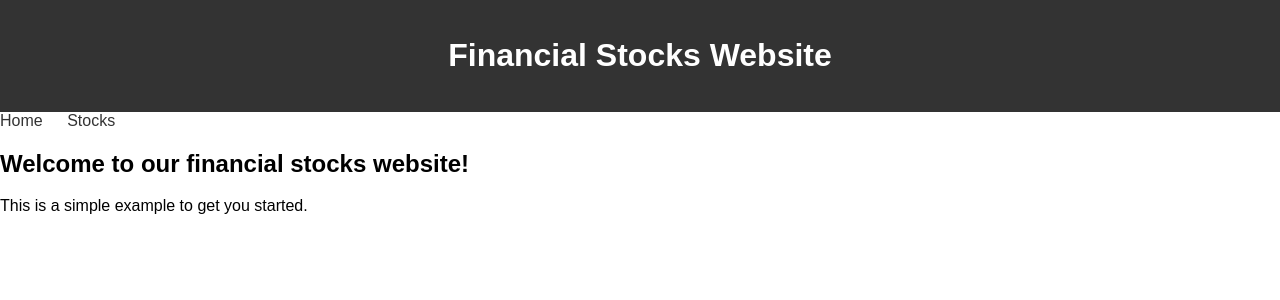
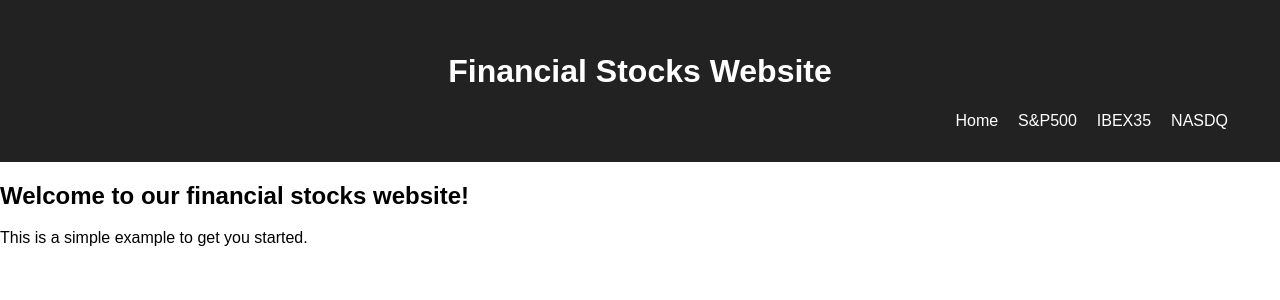
Before and after one commit to ArnauCarol/stock_website, a Flask app: page / in a window 1280 px wide. Shown: the top 300 px of the page. Run offline with Flask 3, Linux system fonts and the light colour scheme.

Commit message:
Diferent pages

```diff
--- a/financial-stocks-website/app.py
+++ b/financial-stocks-website/app.py
@@ -7,11 +7,19 @@ app = Flask(__name__)
 def home():
     return render_template('index.html')
 
-@app.route('/stocks')
-def stocks():
-    stock_symbol = 'AAPL'  # Replace with your desired stock symbol
+@app.route('/stocks/<symbol>')
+def stocks(symbol):
+    if symbol == 'sp500':
+        stock_symbol = '^GSPC'
+    elif symbol == 'ibex35':
+        stock_symbol = '^IBEX'
+    elif symbol == 'nasdq':
+        stock_symbol = '^IXIC'
+    else:
+        return "Invalid stock symbol."
+
     stock_data = yf.download(stock_symbol, period='10y')
-    stock_dates = stock_data.index.strftime('%Y-%m-%d').tolist()  # Convert Index to list of strings
+    stock_dates = stock_data.index.strftime('%Y-%m-%d').tolist()
     stock_prices = stock_data['Close'].tolist()
 
     return render_template('stocks.html', stock_symbol=stock_symbol, stock_dates=stock_dates, stock_prices=stock_prices)
--- a/financial-stocks-website/templates/index.html
+++ b/financial-stocks-website/templates/index.html
@@ -3,17 +3,44 @@
 <head>
     <title>Financial Stocks Website</title>
     <link rel="stylesheet" type="text/css" href="{{ url_for('static', filename='styles.css') }}">
+    <style>
+        header {
+            background-color: #222;
+            color: #fff;
+            text-align: center; /* Center-align the header content */
+            padding: 2em; /* Increase padding for a bigger banner */
+        }
+
+        header ul {
+            list-style-type: none;
+            margin: 0;
+            padding: 0;
+            display: flex;
+            justify-content: flex-end;
+        }
+
+        header ul li {
+            margin-right: 20px;
+        }
+
+        header ul li a {
+            color: #fff;
+            text-decoration: none;
+        }
+    </style>
 </head>
 <body>
     <header>
         <h1>Financial Stocks Website</h1>
+        <nav>
+            <ul>
+                <li><a href="/">Home</a></li>
+                <li><a href="/stocks/sp500">S&P500</a></li>
+                <li><a href="/stocks/ibex35">IBEX35</a></li>
+                <li><a href="/stocks/nasdq">NASDQ</a></li>
+            </ul>
+        </nav>
     </header>
-    <nav>
-        <ul>
-            <li><a href="/">Home</a></li>
-            <li><a href="/stocks">Stocks</a></li>
-        </ul>
-    </nav>
     <section class="content">
         <h2>Welcome to our financial stocks website!</h2>
         <p>This is a simple example to get you started.</p>
```
Also changed, not shown: financial-stocks-website/templates/stocks.html (+34 -9 lines).
